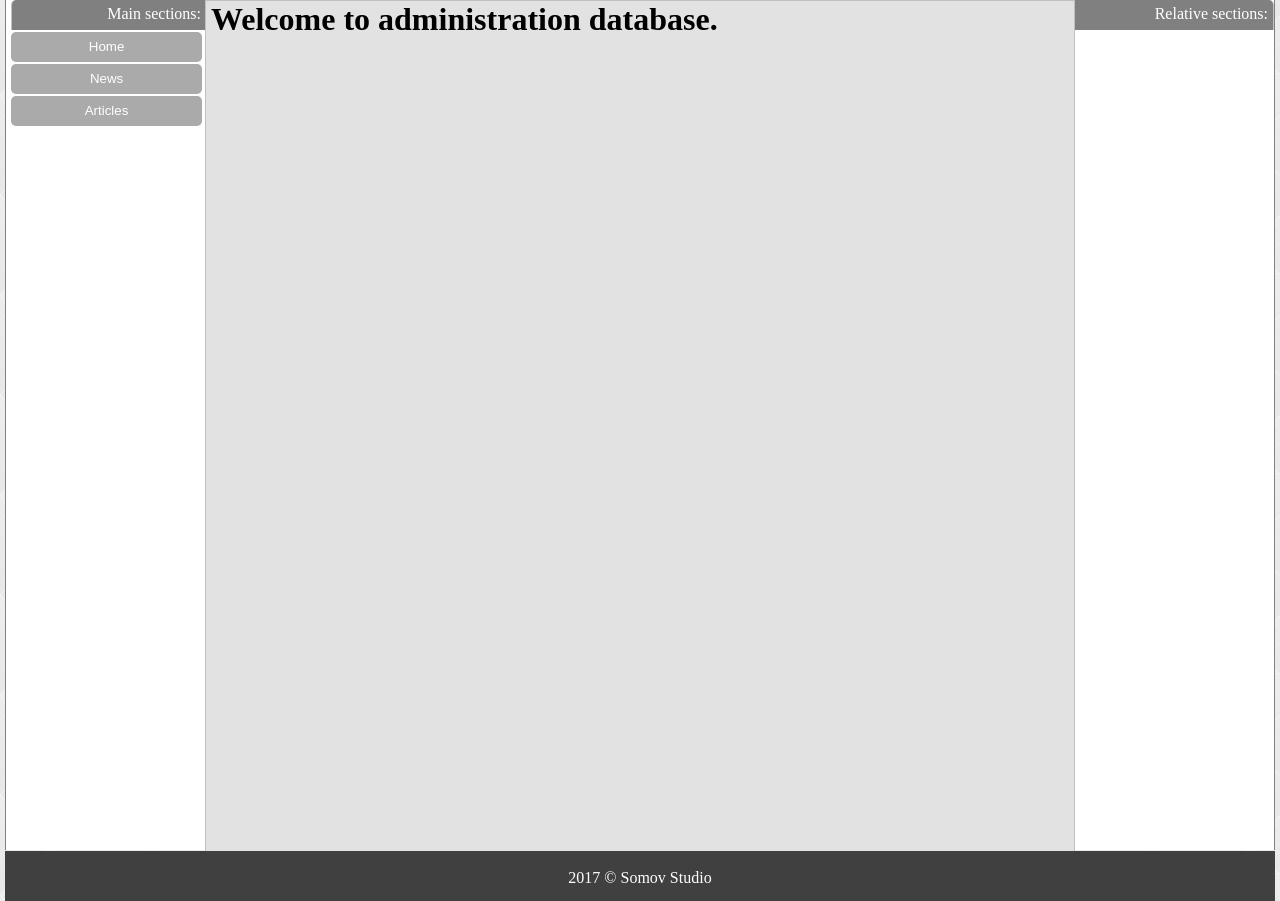
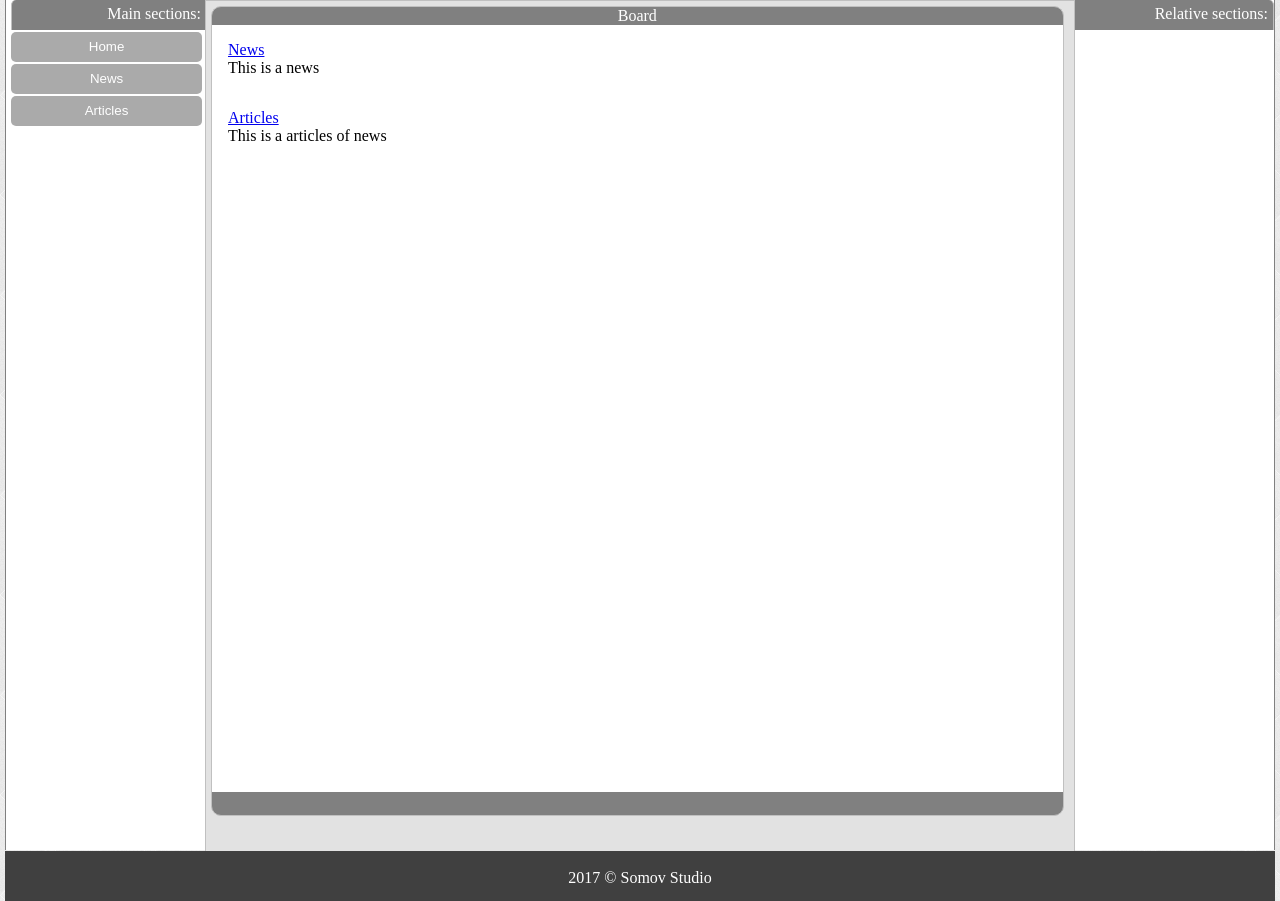
Before and after one commit to SomovStudio/Admin-Database, a PHP site: page /pages/main.php in a window 1280 px wide. Shown: the part 106-1007 px from the top of the page. Run offline with PHP 8.4, Linux system fonts and the light colour scheme; the visitor is signed in with stand-in values (Sample User, id 1).

Commit message:
Добавлен класс Board

```diff
--- a/pages/main.php
+++ b/pages/main.php
@@ -3,6 +3,7 @@ error_reporting(0);
 session_start();
 include_once "../data/const.php";
 include_once '../view/sidebar.php';
+include_once '../view/board.php';
 ?>
 <!DOCTYPE html>
 <html>
@@ -40,7 +41,12 @@ include_once '../view/sidebar.php';
 
             <!-- CONTENT -->
             <div id="content">
-                <h1>Welcome to administration database.</h1>
+                <?php
+                    $board = new Board("Board", 825, 5, 5);
+                    $board->addLabel("News", "../tables/news/index.php", "This is a news");
+                    $board->addLabel("Articles", "../tables/articles/index.php", "This is a articles of news");
+                    $board->render();
+                ?>
             </div>
 
             <!-- FOOTER -->
--- a/style/view.css
+++ b/style/view.css
@@ -118,6 +118,28 @@
     height:90%;
     overflow-x: scroll;
     color: #000000;
+}
+
+#board {
+    position:absolute;
+    background-color:#808080;
+    border: 1px solid #C0C0C0;
+    border-radius:10px;
+    width:98%;
+    height: 95%;
+    left: 5px;
+    top: 5px;
+    color: #FFFFFF;
+    text-align: center;
+}
+
+#board_content {
+    background-color:#FFFFFF;
+    width:100%;
+    height:95%;
+    overflow-x: scroll;
+    color: #000000;
+    text-align: left;
 }
 
 #form{
@@ -347,3 +369,7 @@ tr:hover {
     color:#FFFFFF;
     cursor:pointer;
 }
+
+.BoardLabel {
+    padding: 1em;
+}
--- /dev/null
+++ b/view/board.php
@@ -0,0 +1,26 @@
+<?php
+
+class Board
+{
+	private $content = '';
+
+	function __construct($title, $x, $y)
+	{
+		$this->content = "<div id='board'>" . $title . "<dr>";
+        $this->content .= "<div id='board_content'>";
+	}
+
+	public function addLabel($title, $link, $description)
+	{
+		$this->content .= "<div class='BoardLabel'>";
+		$this->content .= "<a href='" . $link . "'>" . $title . "</a>";
+		$this->content .= "<p>" . $description . "</p>";
+		$this->content .= "</div>";
+	}
+
+	public function render() {
+        $this->content .= "</div>";
+        $this->content .= "</div>";
+        echo $this->content;
+    }
+}
```
